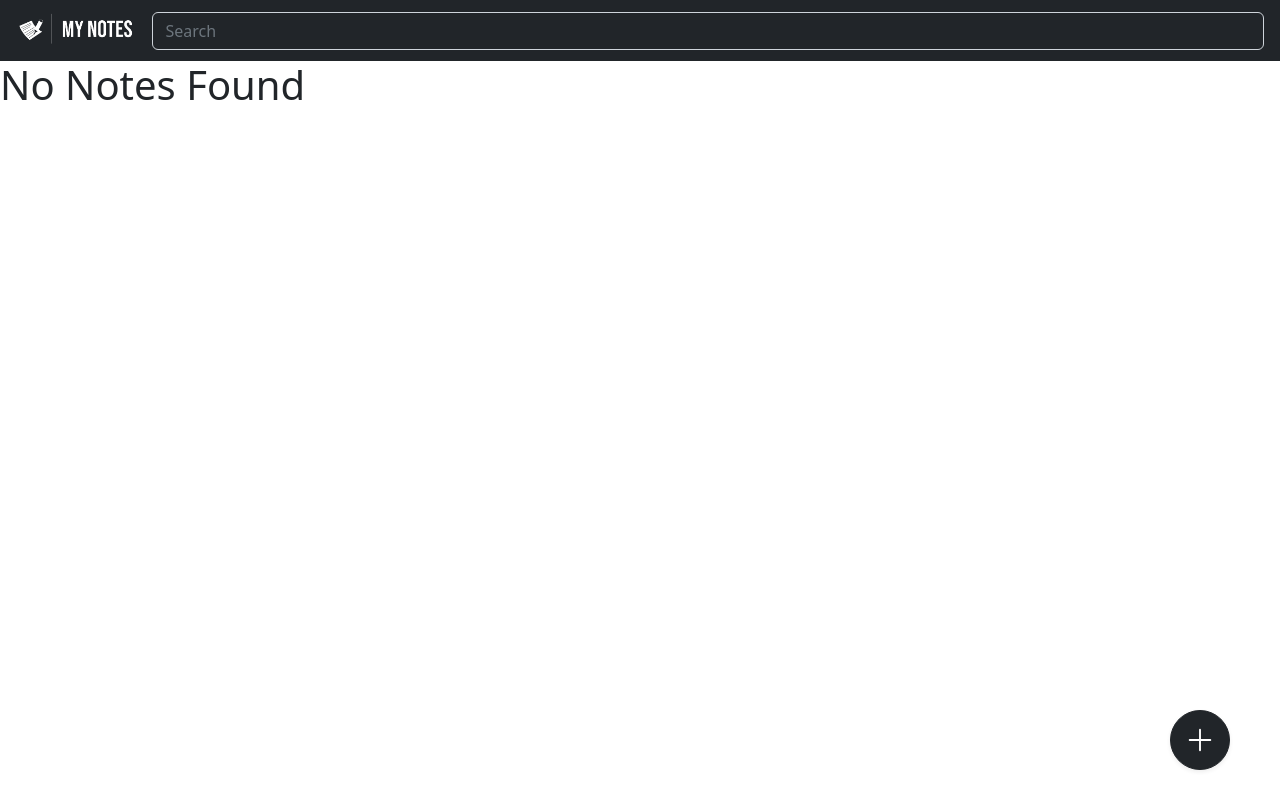
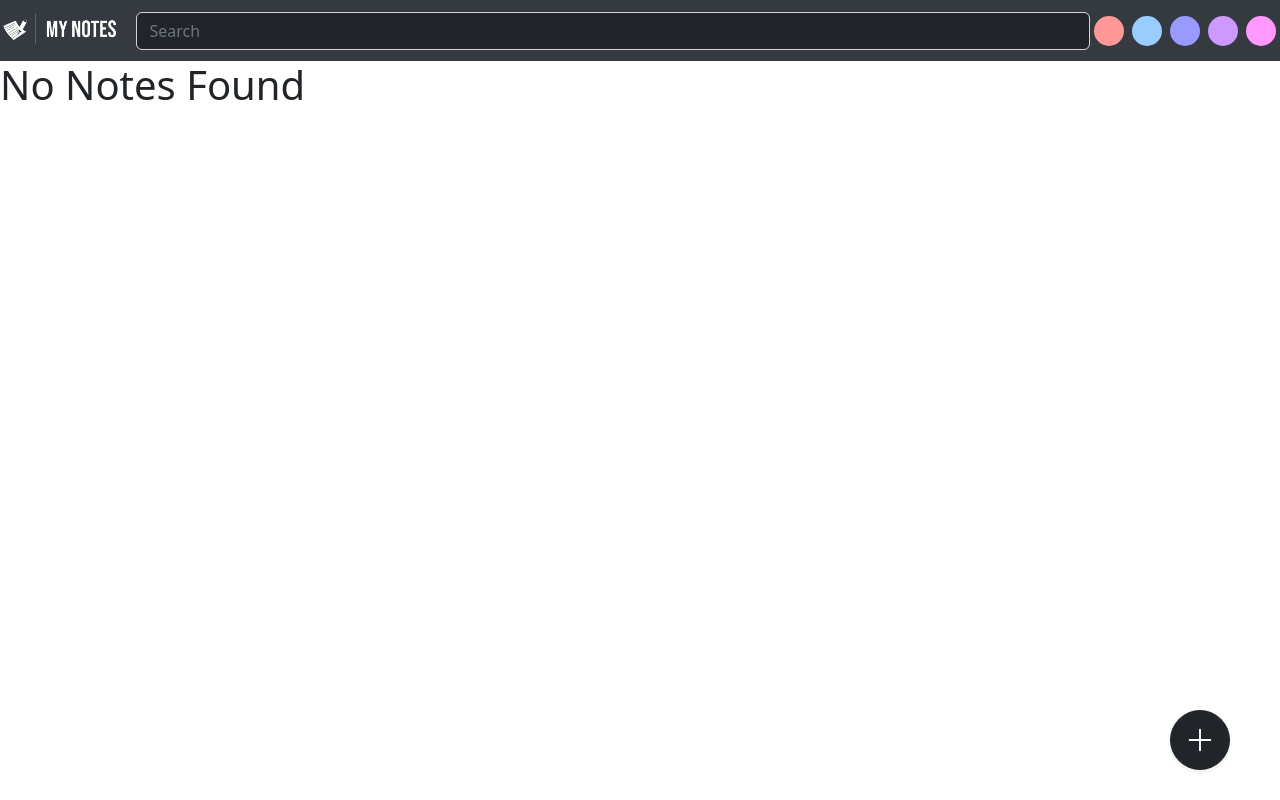
Before and after one commit to CSI-DMCE-2024/Note-App-Hacktoberfest2024, a React (Create React App) app: page / in a window 1280 px wide. Built offline with nearby package versions, Linux system fonts and the light colour scheme.

Commit message:
Dynamic Navbar color changing functionality added

```diff
--- a/src/Components/Home.jsx
+++ b/src/Components/Home.jsx
@@ -1,18 +1,19 @@
-
-
-import React, { useEffect, useState } from 'react'
+import React, { useEffect, useState } from "react";
 import CreateTodo from "./CreateTodo";
 import TodoItem from "./TodoItem";
 import UpdateTodo from "./UpdateTodo";
 
 const Home = () => {
-
-
+  const colors = ["#ff9999", "#99ccff", "#9999ff", "#cc99ff", "#ff99ff"];
+  const [navbarColor, setNavbarColor] = useState("#343a40");
   const [todo, setTodo] = useState(
     localStorage.getItem("todo") ? JSON.parse(localStorage.getItem("todo")) : []
   );
   const [search, setSearch] = useState("");
   const [alert, setAlert] = useState("");
+  const changeNavbarColor = (color) => {
+    setNavbarColor(color);
+  };
 
   useEffect(() => {
     localStorage.setItem("todo", JSON.stringify(todo));
@@ -33,11 +34,19 @@ const Home = () => {
   };
   return (
     <div className="overflow-hidden">
-      <nav className="navbar navbar-dark d-flex justify-content-between align-items-center bg-dark px-3">
-        <div className="d-flex align-items-center" style={{flexShrink: 0}}>
-            <img style={{height: '45px'}}
+      <nav
+        className="navbar navbar-dark d-flex justify-content-between align-items-center"
+        style={{
+          backgroundColor: navbarColor,
+          transition: "background-color 0.3s",
+        }}
+      >
+        <div className="d-flex align-items-center" style={{ flexShrink: 0 }}>
+          <img
+            style={{ height: "45px" }}
             src="/My Notes-logos_white.png"
-            alt="My Notes" />
+            alt="My Notes"
+          />
         </div>
         <div className="flex-grow-1 ms-3">
           <input
@@ -47,7 +56,23 @@ const Home = () => {
             placeholder="Search"
             onChange={(e) => setSearch(e.target.value)}
             autoComplete="off"
-            style={{minWidth: '0'}} />
+            style={{ minWidth: "0" }}
+          />
+        </div>
+        <div className="d-flex">
+          {colors.map((color, index) => (
+            <button
+              key={index}
+              className="btn rounded-circle mx-1"
+              style={{
+                backgroundColor: color,
+                width: "30px",
+                height: "30px",
+                border: "none",
+              }}
+              onClick={() => changeNavbarColor(color)}
+            ></button>
+          ))}
         </div>
       </nav>
       {alert && (
@@ -67,9 +92,7 @@ const Home = () => {
         ShowAlert={ShowAlert}
       />
       <div className="row justify-content-center">
-        <h1 className="">
-          {todo.length === 0 && "No Notes Found"}
-        </h1>
+        <h1 className="">{todo.length === 0 && "No Notes Found"}</h1>
         {todo
           .filter((target) => {
             if (target.title.toLowerCase().includes(search.toLowerCase())) {
@@ -124,7 +147,7 @@ const Home = () => {
         </svg>
       </button>
     </div>
-  )
-}
+  );
+};
 
-export default Home
+export default Home;
```
Lines whose indentation alone changed are shown as unchanged.
